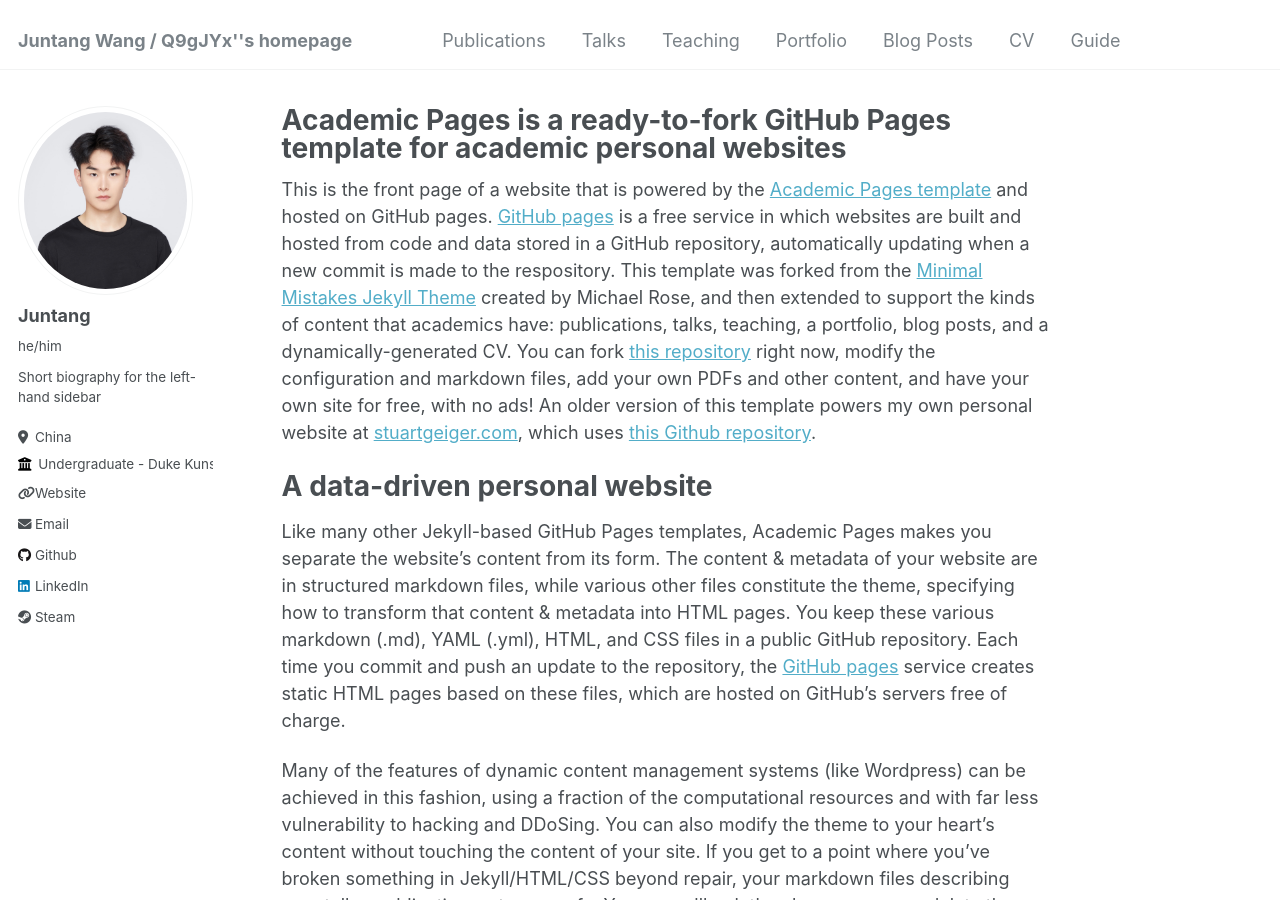
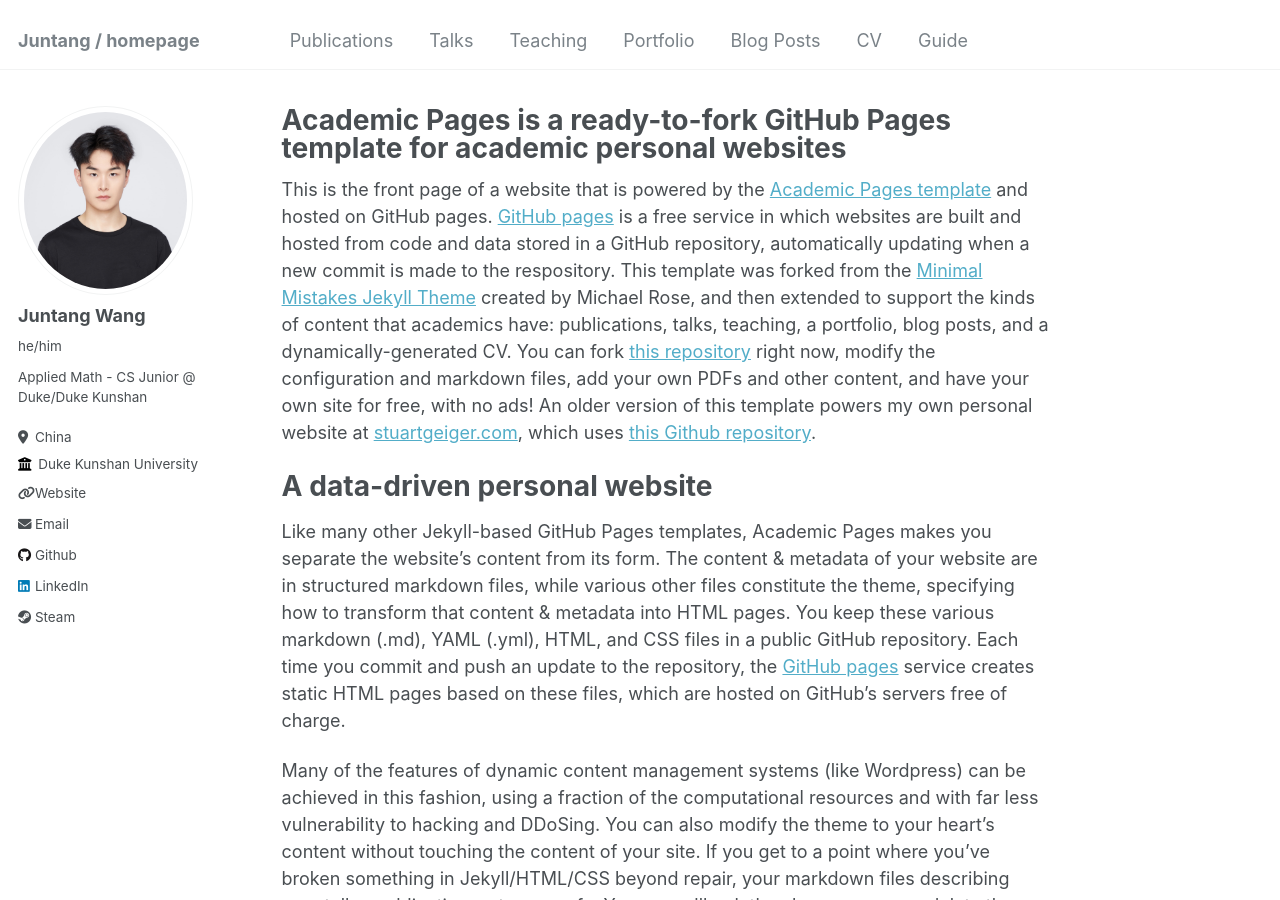
Before and after one commit to qqgjyx/qqgjyx.github.io, a Jekyll site: the page built from _pages/about.md, in a window 1280 px wide and 900 px high. Built offline with Jekyll 4.4.1, drawn with Linux system fonts in a browser that asks for light colours.

Commit message:
Updated _config.yml Updated profile.png

```diff
--- a/_config.yml
+++ b/_config.yml
@@ -8,7 +8,7 @@
 
 # Basic Site Settings
 locale                   : "en-US"
-title                    : "Juntang Wang / Q9gJYx''s homepage"
+title                    : "Juntang / homepage"
 title_separator          : "-"
 name                     : &name "Juntang Wang"
 description              : &description "personal description"
@@ -22,11 +22,11 @@ repository               : "qqgjyx/qqgjyx.github.io"
 author:
   # Biographic information
   avatar           : "profile.png"
-  name             : "Juntang"
+  name             : "Juntang Wang"
   pronouns         : "he/him"# example: "she/her"
-  bio              : "Short biography for the left-hand sidebar"
+  bio              : "Applied Math - CS Junior @ Duke/Duke Kunshan"
   location         : "China"
-  employer         : "Undergraduate - Duke Kunshan University"
+  employer         : "Duke Kunshan University"
   uri              : "qqgjyx.com"# URL
   email            : "jw853@duke.edu"
 
```
